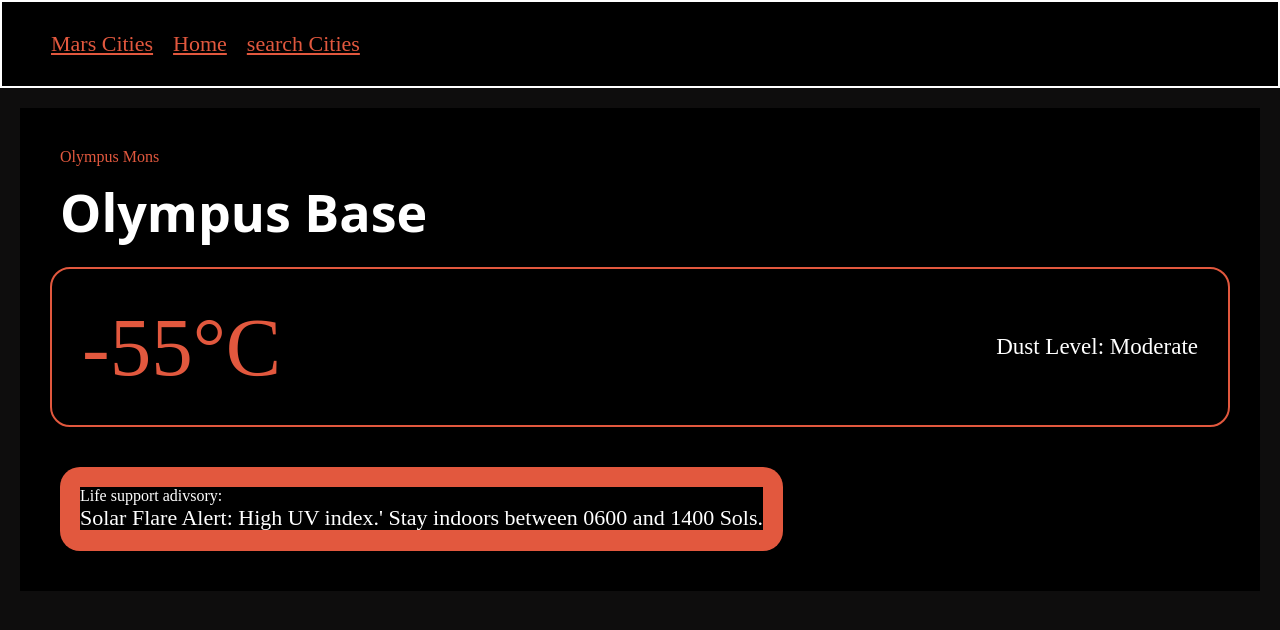
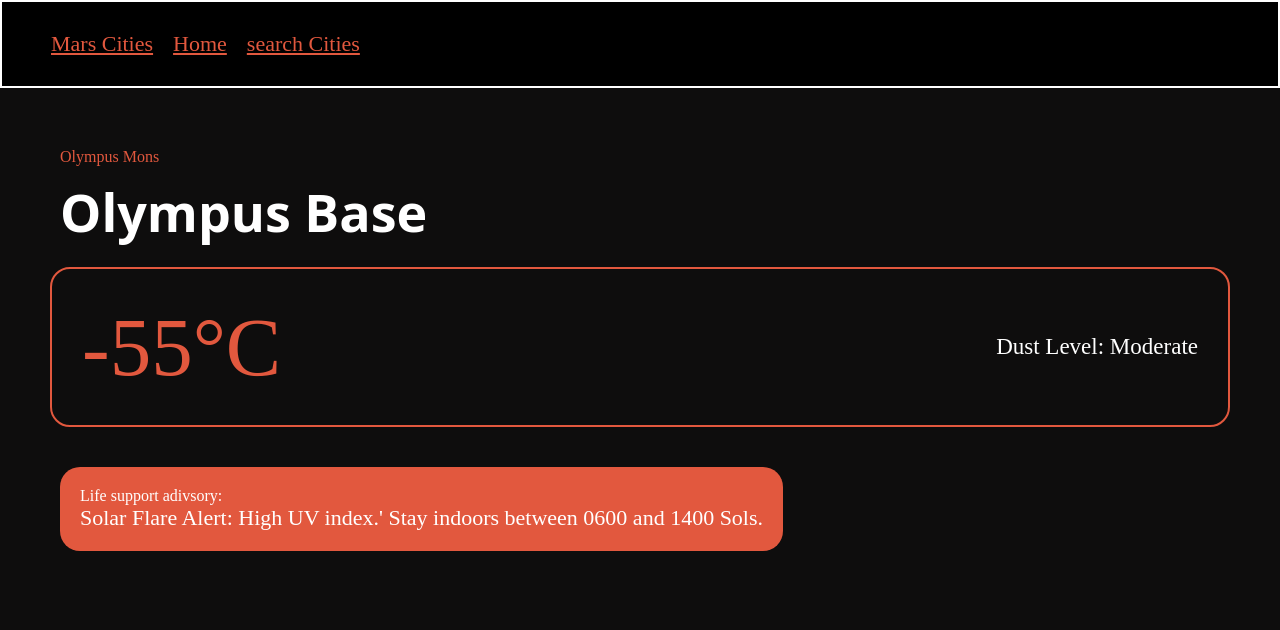
Before and after one commit to kushalsaini716-ui/Mars-weather-app, a React (Vite) app: page / in a window 1280 px wide. Shown: the top 630 px of the page. Built offline with nearby package versions, Linux system fonts and the light colour scheme.

Commit message:
ui fixed

```diff
--- a/src/App.css
+++ b/src/App.css
@@ -2,7 +2,6 @@
   margin: 0;
   padding: 0;
   color: white;
-  background: black;
 
 }
 
```
